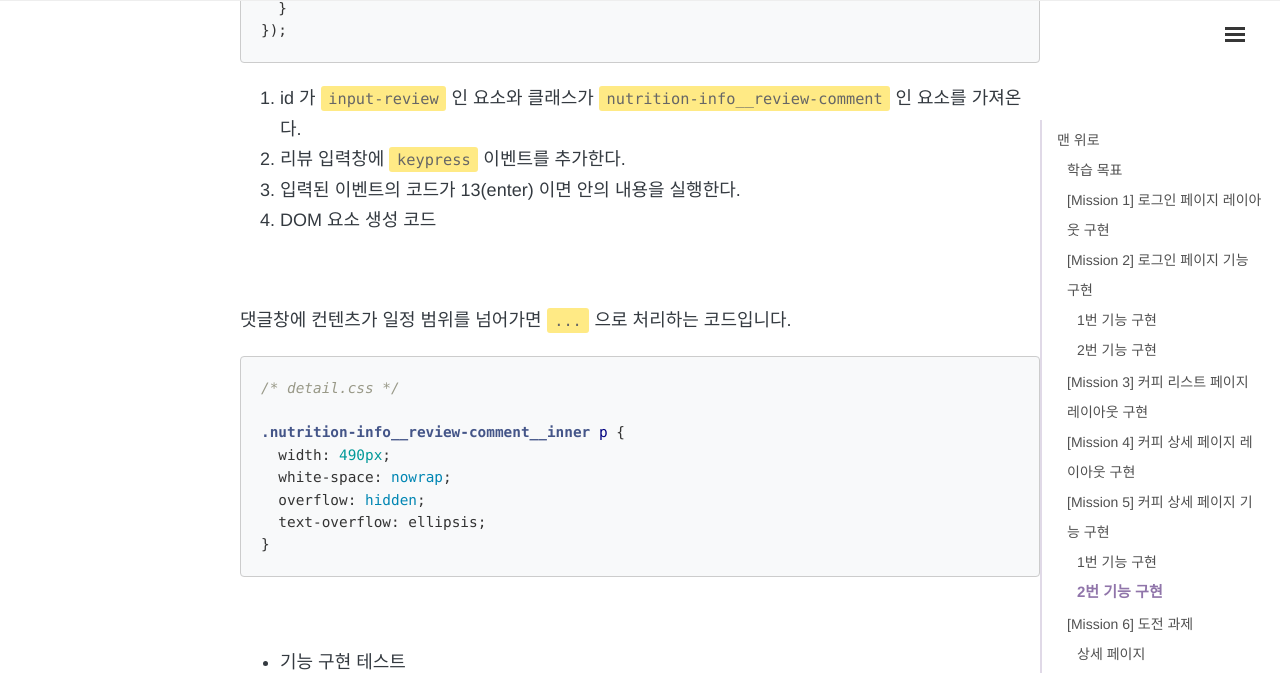
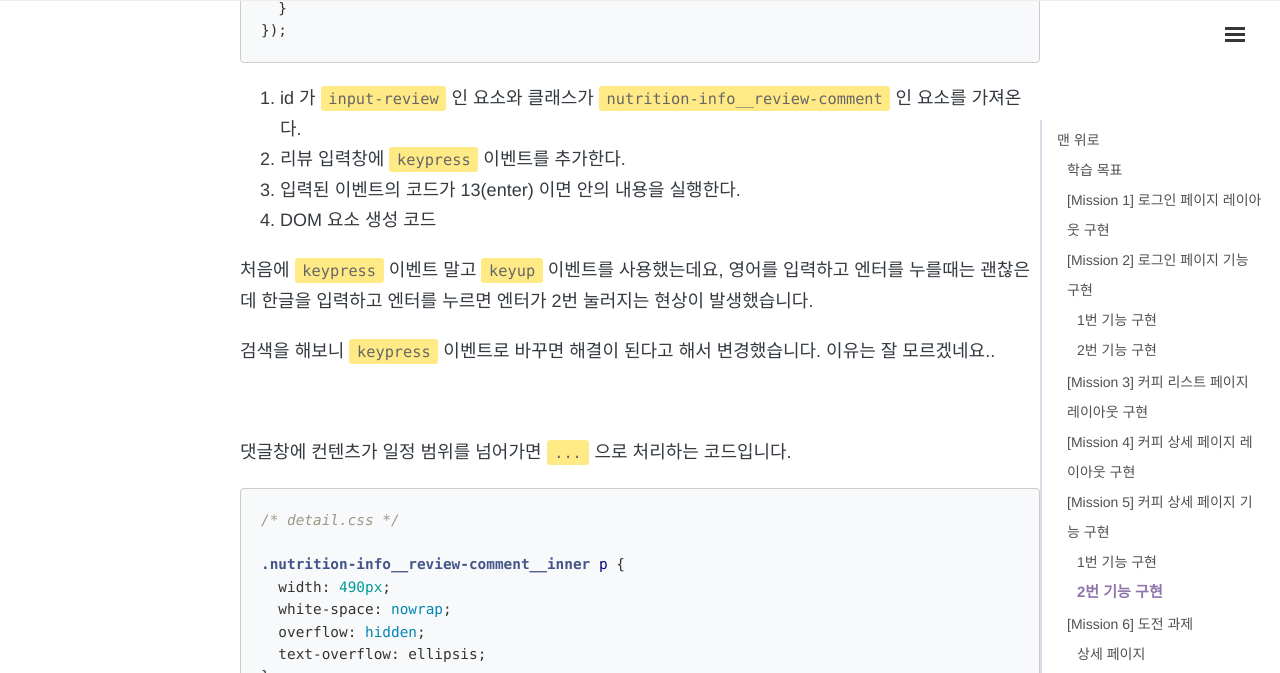
Before and after one commit to 1day1commit/1day1commit.github.io, a Jekyll site: the page built from _posts/WeCode/2021-11-24-wecode-09.md, in a window 1280 px wide and 900 px high, scrolled down 8851 px, cut to the strip 0-673 px from the top of the window. Built offline with Jekyll 4.4.1, drawn with Linux system fonts in a browser that asks for light colours; nearby versions of some CDN libraries; comment, search, counter and statistics services are not loaded.

Commit message:
포스트 수정

```diff
--- a/_posts/WeCode/2021-11-24-wecode-09.md
+++ b/_posts/WeCode/2021-11-24-wecode-09.md
@@ -298,6 +298,10 @@
 3. 입력된 이벤트의 코드가 13(enter) 이면 안의 내용을 실행한다.
 4. DOM 요소 생성 코드
 
+처음에 `keypress` 이벤트 말고 `keyup` 이벤트를 사용했는데요, 영어를 입력하고 엔터를 누를때는 괜찮은데 한글을 입력하고 엔터를 누르면 엔터가 2번 눌러지는 현상이 발생했습니다.
+
+검색을 해보니 `keypress` 이벤트로 바꾸면 해결이 된다고 해서 변경했습니다. 이유는 잘 모르겠네요..
+
 <br>
 
 댓글창에 컨텐츠가 일정 범위를 넘어가면 `...` 으로 처리하는 코드입니다.
```
